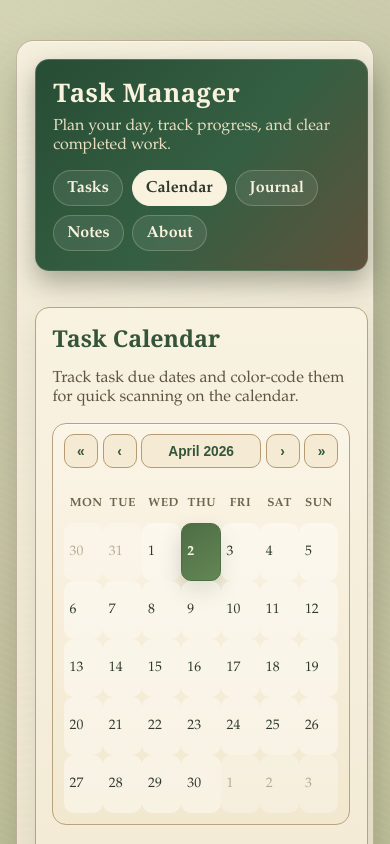
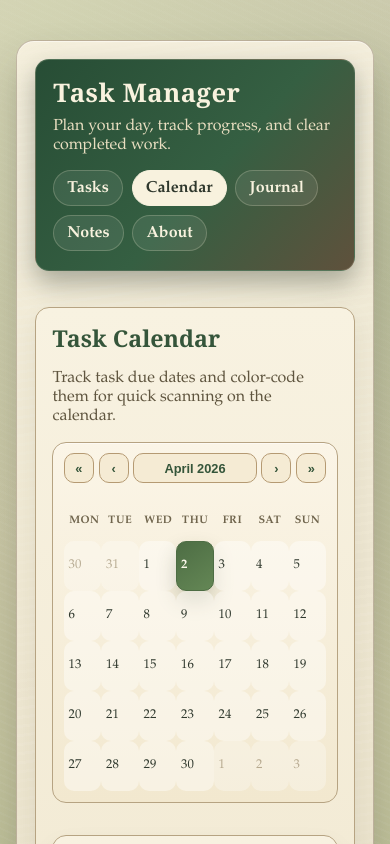
Before and after one commit to Enabwodahs1997/ReactFinalProject, a React (Vite) app: page /#/calendar in a window 390 px wide. Shown: the top 844 px of the page. Built offline with nearby package versions, Linux system fonts and the light colour scheme.

Commit message:
fixed a mobile issue with the calendar page that it over extended the screen on mobile devices.

```diff
--- a/src/App.css
+++ b/src/App.css
@@ -271,6 +271,7 @@
 .calendar-page {
 	display: grid;
 	gap: 1rem;
+	min-width: 0;
 }
 
 .calendar-page h1 {
@@ -290,6 +291,7 @@
 	width: 100%;
 	max-width: 100%;
 	padding: 0.85rem;
+	overflow: hidden;
 	border-radius: 14px;
 	border: 1px solid #b6a382;
 	background: linear-gradient(180deg, #fbf5e7, #f2e8cf);
@@ -302,6 +304,10 @@
 	display: flex;
 	gap: 0.4rem;
 	margin-bottom: 0.6rem;
+}
+
+.calendar-shell .react-calendar__navigation__label {
+	min-width: 0;
 }
 
 .calendar-shell .react-calendar__navigation button {
@@ -474,6 +480,7 @@
 	font-size: 1.01rem;
 	line-height: 1.25;
 	color: #2f4832;
+	overflow-wrap: anywhere;
 }
 
 .calendar-task-desc {
@@ -482,6 +489,7 @@
 	font-size: 0.95rem;
 	line-height: 1.35;
 	white-space: pre-wrap;
+	overflow-wrap: anywhere;
 }
 
 .calendar-color-label {
@@ -815,21 +823,42 @@
 		padding: 0.65rem;
 	}
 
+	.calendar-shell .react-calendar__month-view__weekdays {
+		font-size: 0.68rem;
+	}
+
 	.calendar-shell .react-calendar__navigation {
 		gap: 0.3rem;
 	}
 
+	.calendar-shell .react-calendar__navigation__label {
+		font-size: 0.84rem;
+	}
+
 	.calendar-shell .react-calendar__navigation button {
-		min-width: 34px;
-		height: 34px;
-		padding: 0.35rem;
-		font-size: 0.86rem;
+		min-width: 30px;
+		height: 30px;
+		padding: 0.25rem;
+		font-size: 0.8rem;
 	}
 
 	.calendar-shell .react-calendar__tile {
-		min-height: 58px;
-		padding: 0.3rem;
-		font-size: 0.86rem;
+		min-height: 50px;
+		padding: 0.24rem;
+		font-size: 0.8rem;
+	}
+
+	.calendar-task-dots {
+		gap: 0.2rem;
+	}
+
+	.calendar-task-dot {
+		width: 0.62rem;
+		height: 0.62rem;
+	}
+
+	.calendar-task-count {
+		font-size: 0.65rem;
 	}
 
 	.calendar-task-row {
```
